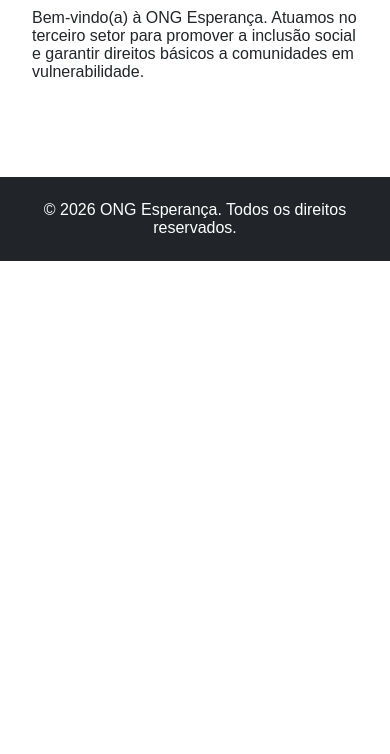
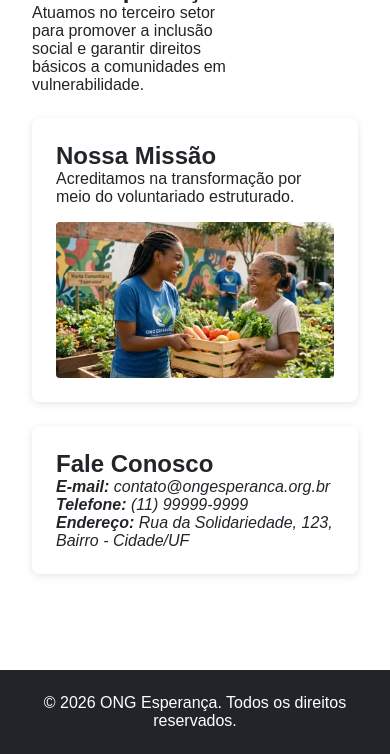
Before and after one commit to eduardoemf/proj-ong, a website built with Vite: page index.html in a window 390 px wide. Shown: the part 177-931 px from the top of the page. Before the commit the page ends 844 px from the top, so only its background shows below. Built offline with nearby package versions, Linux system fonts and the light colour scheme; a script that the page names is missing.

Commit message:
feat: adiciona imagens responsivas

```diff
--- a/css/style.css
+++ b/css/style.css
@@ -166,6 +166,13 @@ nav ul li button {
     flex-direction: column;
     justify-content: space-between;
     height: 100%;
+}
+.card img {
+    width: 100%;
+    aspect-ratio: 16 / 9;
+    object-fit: cover;
+    margin-top: 1rem;
+    border-radius: 4px;
 }
 .card h3 { margin-bottom: var(--space-sm); color: var(--color-primary); }
 
--- a/index.html
+++ b/index.html
@@ -30,7 +30,7 @@
         <section class="half-width card">
             <h2>Nossa Missão</h2>
             <p>Acreditamos na transformação por meio do voluntariado estruturado.</p>
-            <img src="imgs/foto_institucional.webp" alt="Grupo de voluntários sorrindo enquanto organizam caixas de doação" style="margin-top: 1rem; border-radius: 4px;">
+            <img src="imgs/foto_institucional-800w.webp" srcset="imgs/foto_institucional-400w.webp 400w, imgs/foto_institucional-800w.webp 800w, imgs/foto_institucional-1200w.webp 1200w" sizes="(max-width: 600px) 100vw, 50vw" alt="Grupo de voluntários sorrindo enquanto organizam caixas de doação">
         </section>
 
         <section class="half-width card">
--- a/js/templates.js
+++ b/js/templates.js
@@ -1,3 +1,7 @@
+import fotoInstitucional400 from '../imgs/foto_institucional-400w.webp';
+import fotoInstitucional800 from '../imgs/foto_institucional-800w.webp';
+import fotoInstitucional1200 from '../imgs/foto_institucional-1200w.webp';
+
 export const projetosDados = [
     {
         tag: 'Projeto Ativo',
@@ -85,7 +89,23 @@ function gerarFormularioCadastro() {
 }
 
 export const rotas = {
-    '/': '<h1>Início</h1><p>Bem-vindo(a) à ONG Esperança. Atuamos no terceiro setor para promover a inclusão social e garantir direitos básicos a comunidades em vulnerabilidade.</p>',
+    '/': `<section class="full-width">
+        <h1>Bem-vindo(a) à ONG Esperança</h1>
+        <p>Atuamos no terceiro setor para promover a inclusão social e garantir direitos básicos a comunidades em vulnerabilidade.</p>
+    </section>
+    <section class="half-width card">
+        <h2>Nossa Missão</h2>
+        <p>Acreditamos na transformação por meio do voluntariado estruturado.</p>
+        <img src="${fotoInstitucional800}" srcset="${fotoInstitucional400} 400w, ${fotoInstitucional800} 800w, ${fotoInstitucional1200} 1200w" sizes="(max-width: 600px) 100vw, 50vw" alt="Grupo de voluntários sorrindo enquanto organizam caixas de doação">
+    </section>
+    <section class="half-width card">
+        <h2>Fale Conosco</h2>
+        <address>
+            <p><strong>E-mail:</strong> <a href="mailto:contato@ongesperanca.org.br">contato@ongesperanca.org.br</a></p>
+            <p><strong>Telefone:</strong> <a href="tel:+5511999999999">(11) 99999-9999</a></p>
+            <p><strong>Endereço:</strong> Rua da Solidariedade, 123, Bairro - Cidade/UF</p>
+        </address>
+    </section>`,
     '/projetos': '<section class="full-width"><h1>Projetos Sociais</h1><p>Conheça nossas frentes de atuação e saiba como contribuir ativamente para a nossa missão.</p></section><section class="full-width"><h2>Frentes de Voluntariado</h2><div style="display: grid; grid-template-columns: repeat(auto-fit, minmax(280px, 1fr)); gap: 1.5rem; margin-top: 1rem;">' + gerarCardsProjetos() + '</div></section>',
     '/cadastro': gerarFormularioCadastro()
 };
```
Also changed, not shown: imgs/foto_institucional-1200w.webp (added), imgs/foto_institucional-400w.webp (added), imgs/foto_institucional-800w.webp (added).
